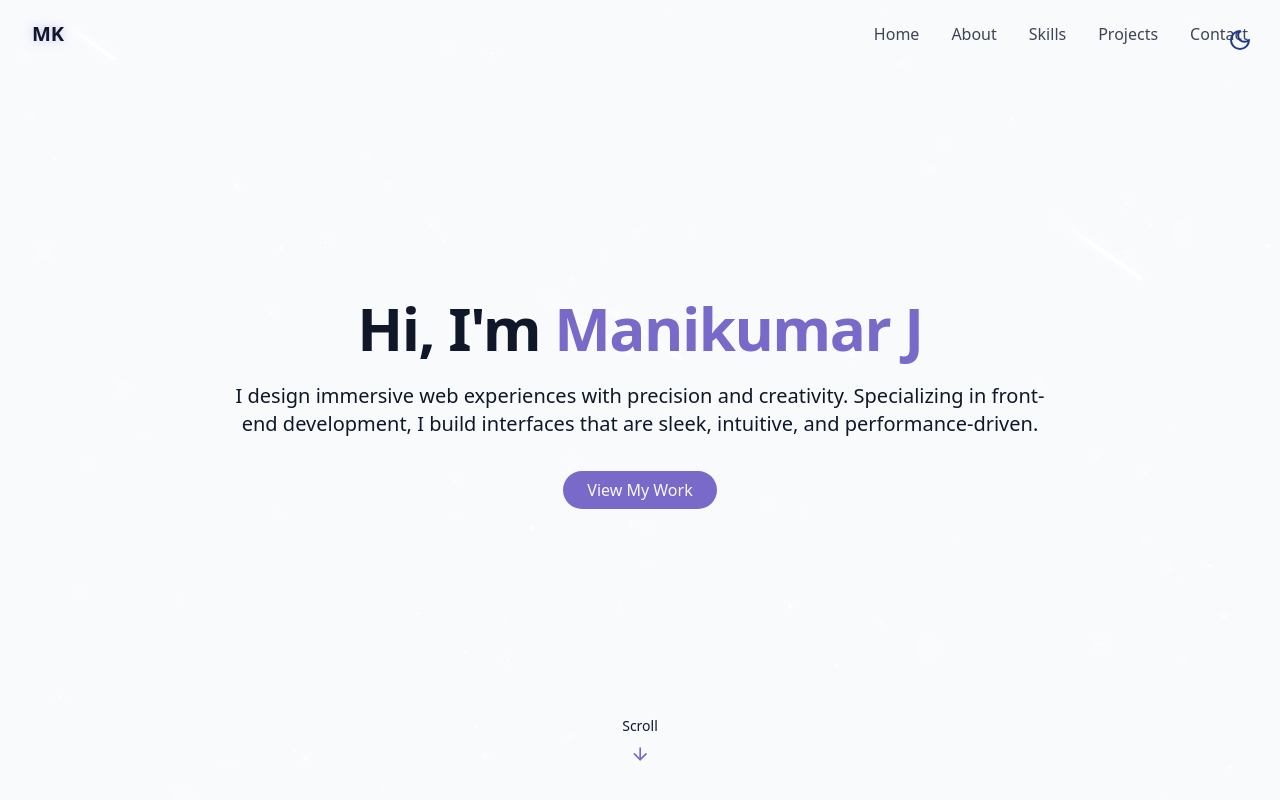
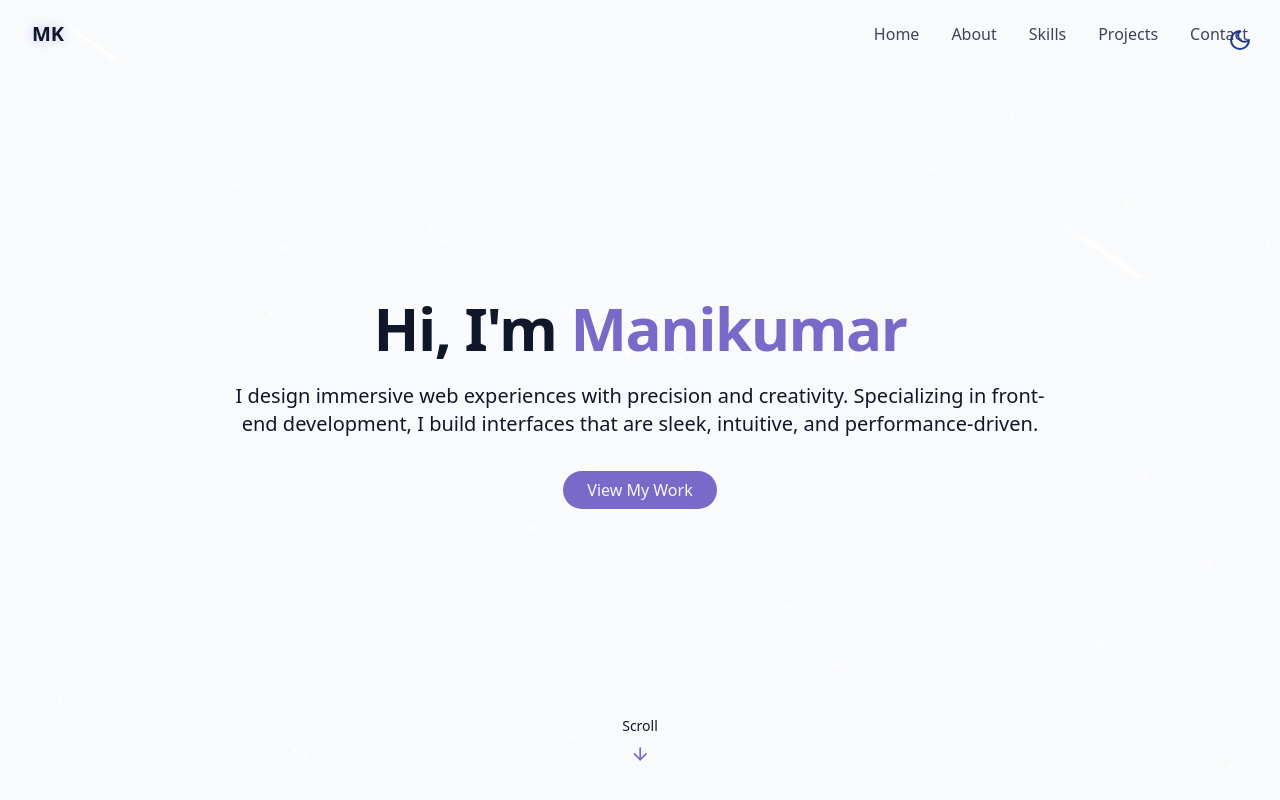
Before and after one commit to ManikumarJ/Portfolio-, a React (Vite) app: page / in a window 1280 px wide. Shown: the top 800 px of the page. Built offline with nearby package versions, Linux system fonts and the light colour scheme.

Commit message:
10-06-25

```diff
--- a/src/components/HeroSection.jsx
+++ b/src/components/HeroSection.jsx
@@ -12,7 +12,7 @@ export const HeroSection = () => {
             <span className="opacity-0 animate-fade-in"> Hi, I'm</span>
             <span className="text-primary opacity-0 animate-fade-in-delay-1">
               {" "}
-              Manikumar J
+              Manikumar
             </span>
             {/* <span className="text-gradient ml-2 opacity-0 animate-fade-in-delay-2">
               {" "}
```
